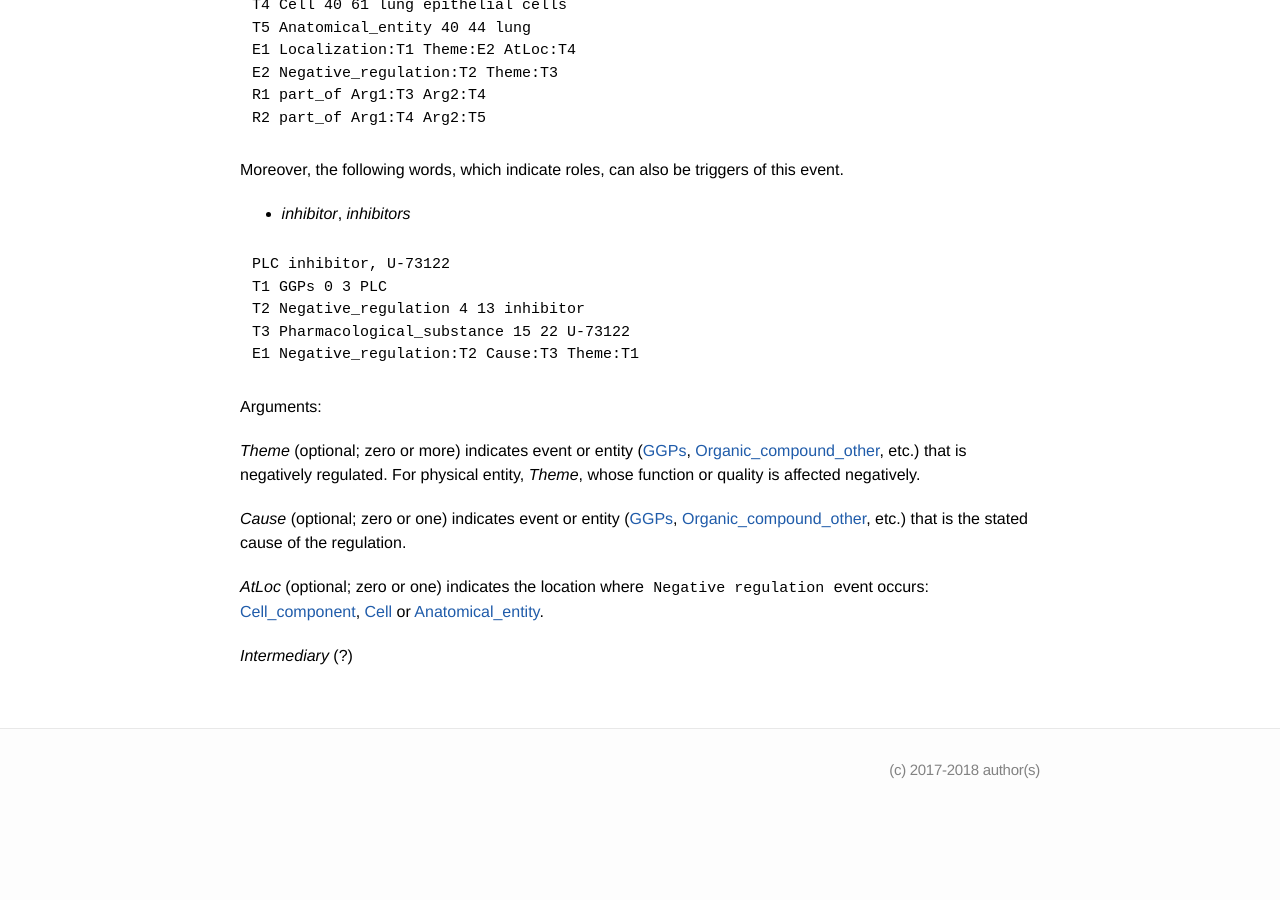
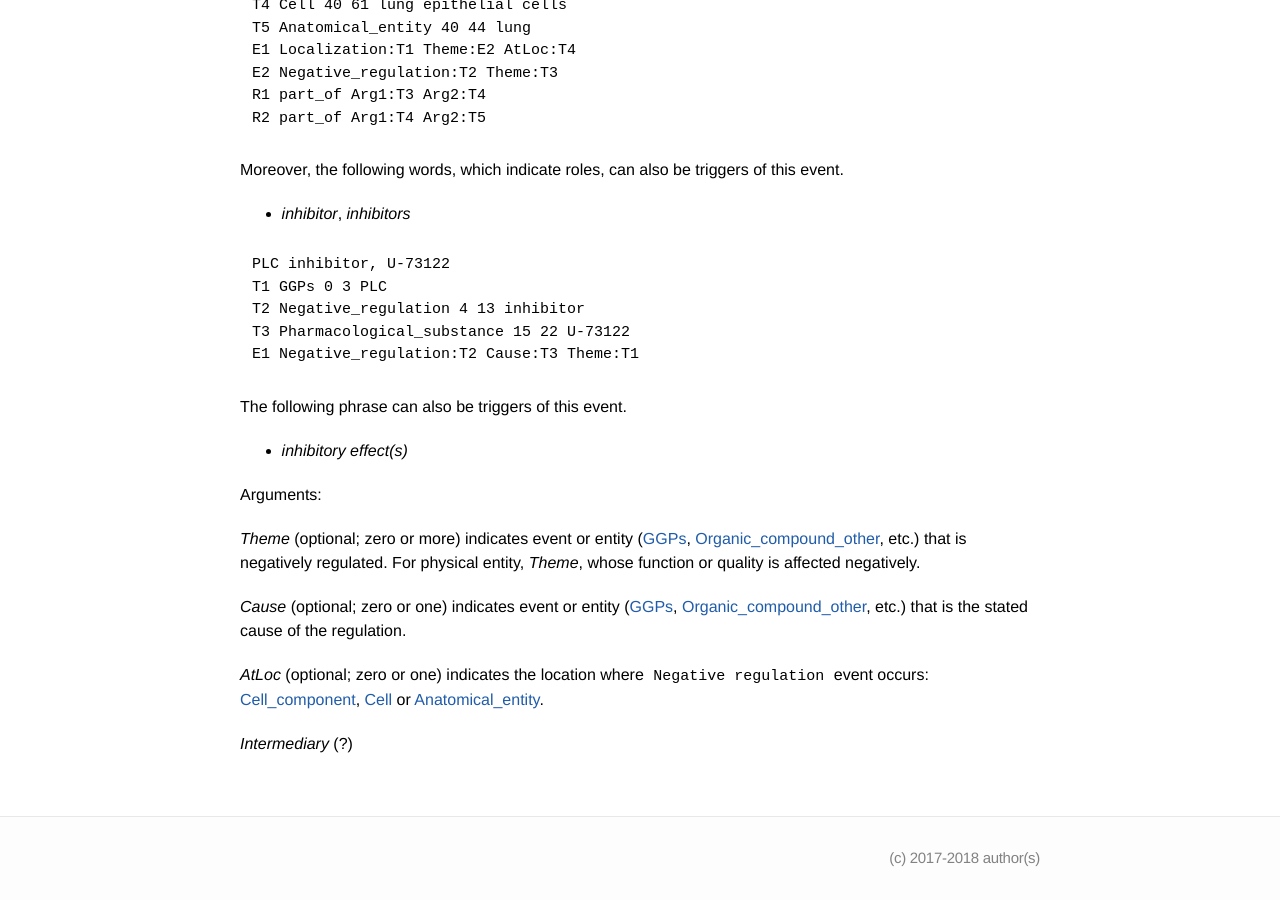
Before and after one commit to ezcatdb/molbiol_lung_corpus-guidelines, a Jekyll site: the page built from _event/Negative_regulation.md, in a window 1280 px wide and 900 px high, scrolled down 1050 px. Built offline with Jekyll 4.4.1, drawn with Linux system fonts in a browser that asks for light colours; before the commit the page ends 1862 px from its top, so only the background shows below that.

Commit message:
additional phrase of trigger in Negative_regulation.md

```diff
--- a/_event/Negative_regulation.md
+++ b/_event/Negative_regulation.md
@@ -64,6 +64,8 @@ T3 Pharmacological_substance 15 22 U-73122
 E1 Negative_regulation:T2 Cause:T3 Theme:T1
 ~~~
 
+The following phrase can also be triggers of this event.
+- *inhibitory effect(s)*
 
 Arguments:
 
```
